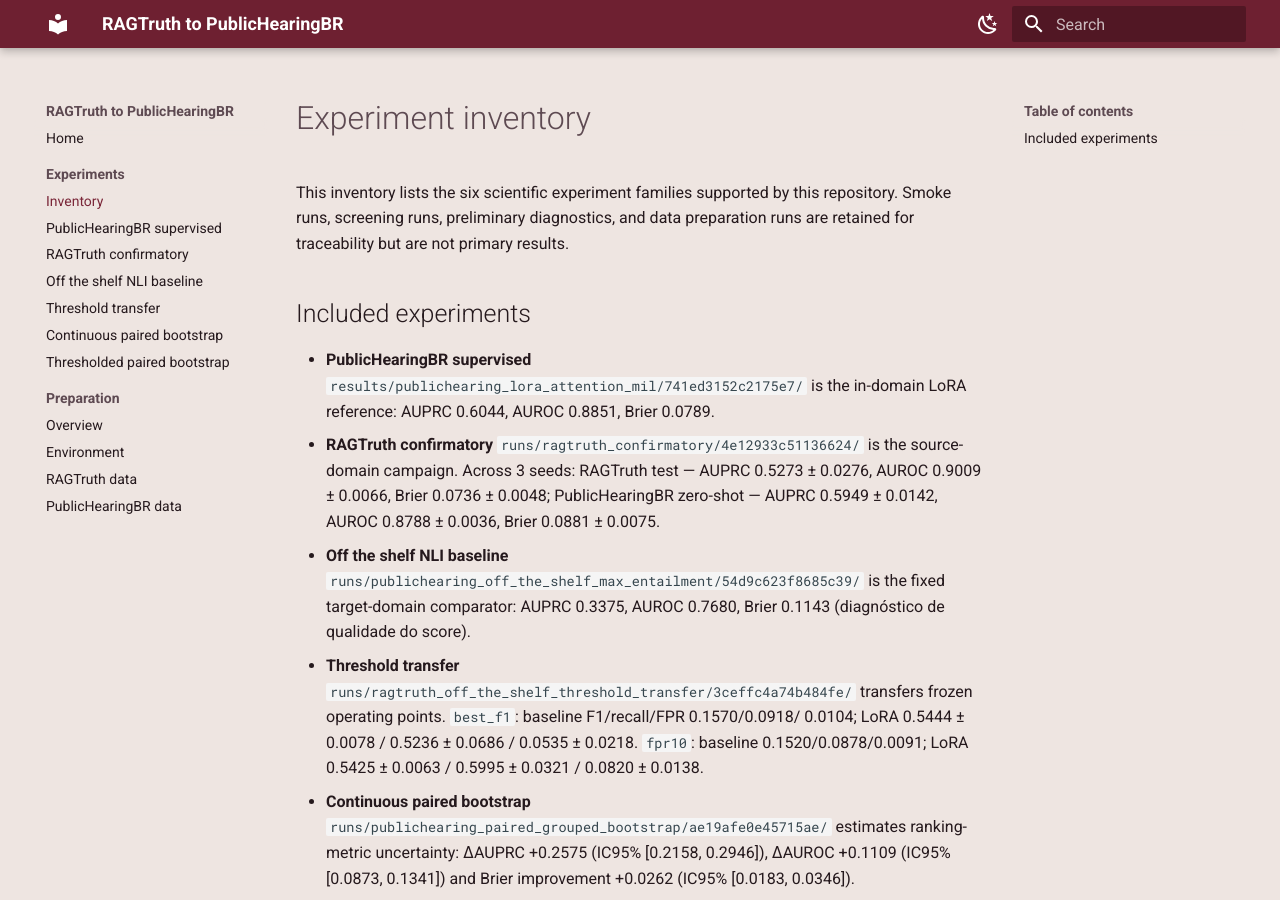
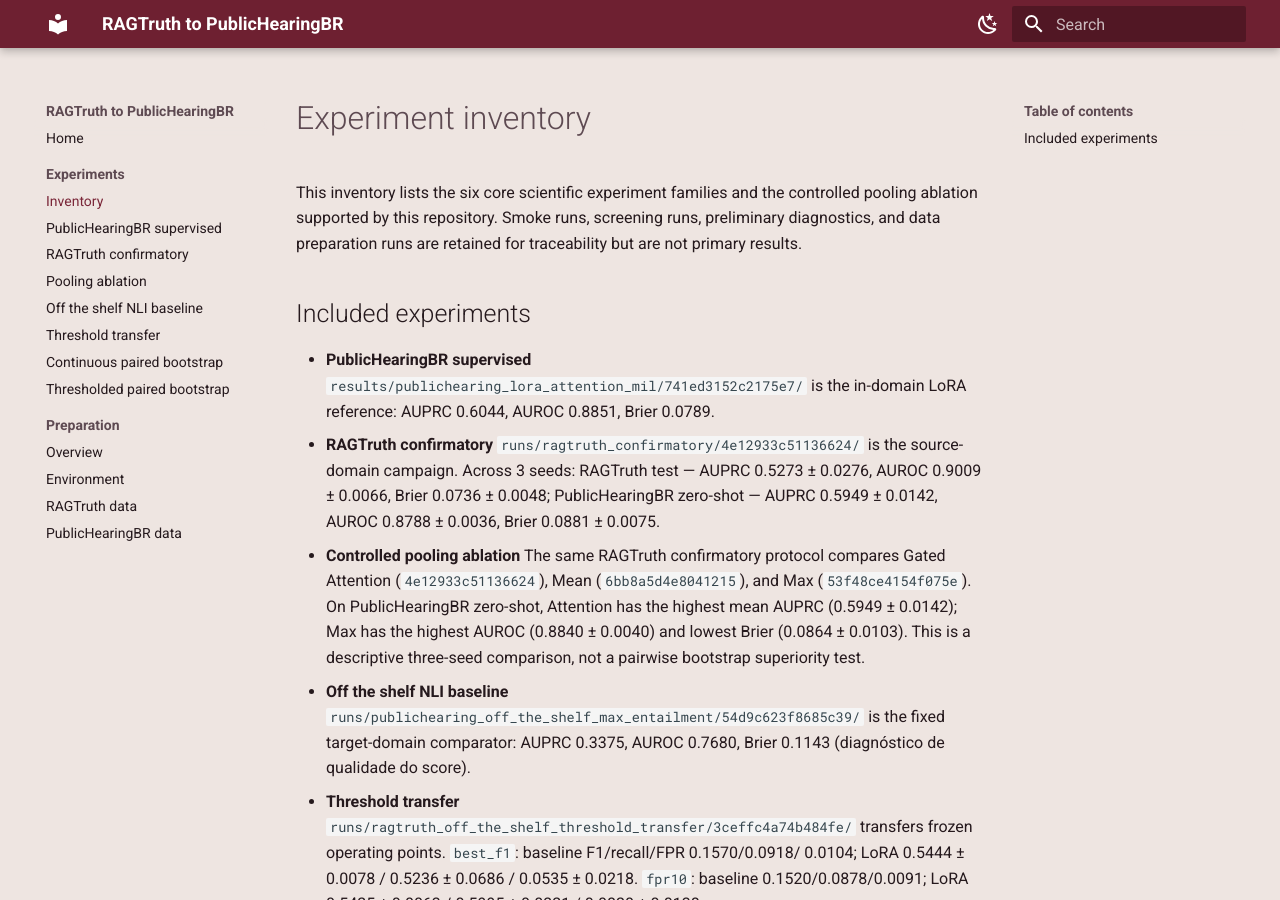
Before and after one commit to augustoafleal/ragtruth-publichearingbr-nli, an MkDocs documentation site: the page built from docs/experiments/experimentos_principais_report.md, in a window 1280 px wide and 900 px high. Built offline with MkDocs 1.6.1 and Material for MkDocs 9.7.7, drawn with Linux system fonts in a browser that asks for light colours.

Commit message:
ablation docs and eda notebook

```diff
--- a/docs/experiments/experimentos_principais_report.md
+++ b/docs/experiments/experimentos_principais_report.md
@@ -1,8 +1,9 @@
 # Experiment inventory
 
-This inventory lists the six scientific experiment families supported by this
-repository. Smoke runs, screening runs, preliminary diagnostics, and data
-preparation runs are retained for traceability but are not primary results.
+This inventory lists the six core scientific experiment families and the
+controlled pooling ablation supported by this repository. Smoke runs, screening
+runs, preliminary diagnostics, and data preparation runs are retained for
+traceability but are not primary results.
 
 ## Included experiments
 
@@ -14,6 +15,13 @@ preparation runs are retained for traceability but are not primary results.
   Across 3 seeds: RAGTruth test — AUPRC 0.5273 ± 0.0276, AUROC 0.9009 ±
   0.0066, Brier 0.0736 ± 0.0048; PublicHearingBR zero-shot — AUPRC 0.5949 ±
   0.0142, AUROC 0.8788 ± 0.0036, Brier 0.0881 ± 0.0075.
+- **Controlled pooling ablation**
+  The same RAGTruth confirmatory protocol compares Gated Attention
+  (`4e12933c51136624`), Mean (`6bb8a5d4e8041215`), and Max
+  (`53f48ce4154f075e`). On PublicHearingBR zero-shot, Attention has the highest
+  mean AUPRC (0.5949 ± 0.0142); Max has the highest AUROC (0.8840 ± 0.0040)
+  and lowest Brier (0.0864 ± 0.0103). This is a descriptive three-seed
+  comparison, not a pairwise bootstrap superiority test.
 - **Off the shelf NLI baseline**
   `runs/publichearing_off_the_shelf_max_entailment/54d9c623f8685c39/` is the
   fixed target-domain comparator: AUPRC 0.3375, AUROC 0.7680, Brier 0.1143
--- a/mkdocs.yml
+++ b/mkdocs.yml
@@ -50,6 +50,7 @@ nav:
       - Inventory: experiments/experimentos_principais_report.md
       - PublicHearingBR supervised: experiments/publichearingbr-supervised.md
       - RAGTruth confirmatory: experiments/ragtruth-confirmatory.md
+      - Pooling ablation: experiments/pooling-ablation.md
       - Off the shelf NLI baseline: experiments/off-the-shelf-nli.md
       - Threshold transfer: experiments/threshold-transfer.md
       - Continuous paired bootstrap: experiments/continuous-bootstrap.md
```
Also changed, not shown: README.md (+16 -2 lines), docs/experiments/pooling-ablation.md (added, +133 -0 lines), docs/experiments/ragtruth-confirmatory.md (+7 -0 lines), 2 other files.
